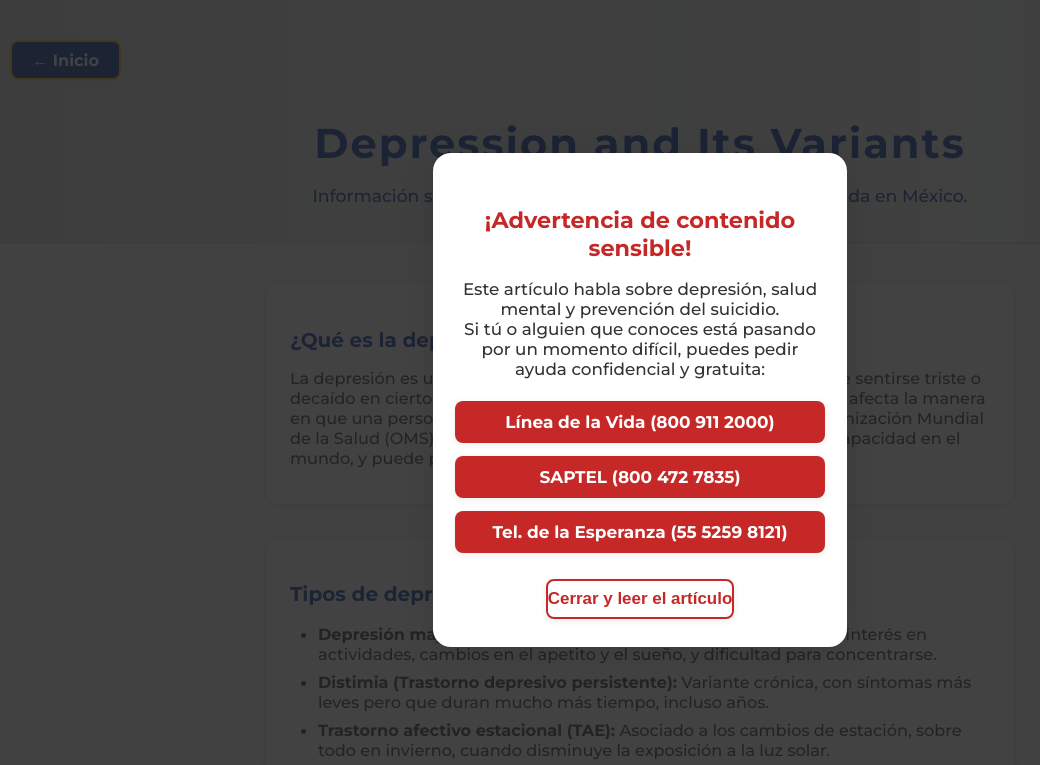
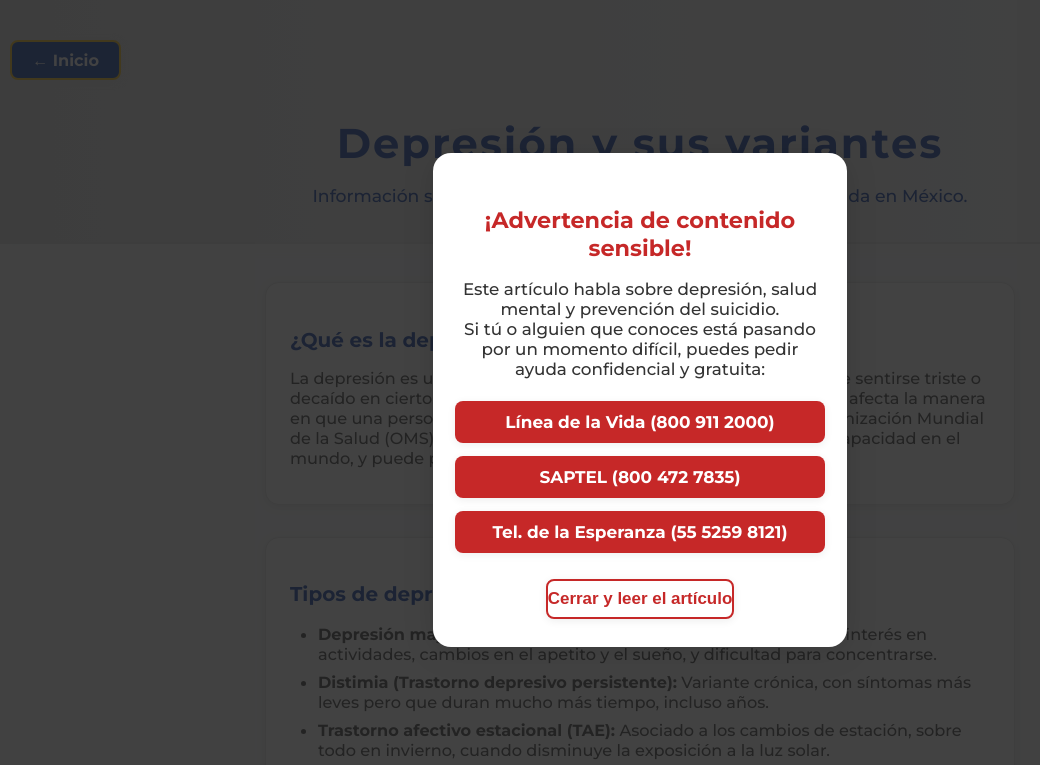
Before and after one commit to sky-sisi/blog, a plain HTML site: page depression.html in a window 1280 px wide. Shown: the top 765 px of the page, without its empty margins (0-1040 px from the left). Drawn offline with Linux system fonts and the light colour scheme.

Commit message:
depression.html

```diff
--- a/depression.html
+++ b/depression.html
@@ -109,7 +109,7 @@
     <div class="header-nav">
       <a href="index.html" class="btn-back" aria-label="Volver al inicio">← Inicio</a>
     </div>
-    <h1 tabindex="0">Depression and Its Variants</h1>
+    <h1 tabindex="0">Depresión y sus variantes</h1>
     <p class="subtitulo">Información sobre la depresión, tipos, factores y líneas de ayuda en México.</p>
   </header>
   <main class="supra-main">
```
